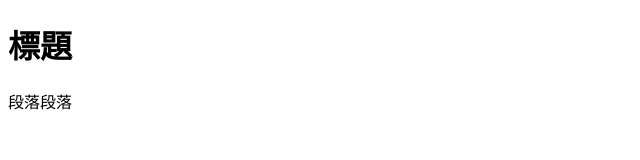
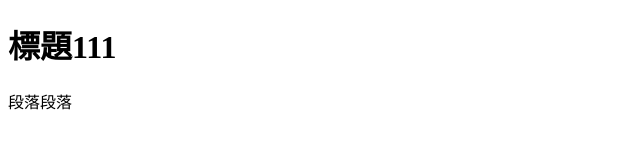
Before and after one commit to masakiLee/gitTest, a plain HTML site: page index.html in a window 1280 px wide. Shown: the full height of the page, 0-640 px from the left. Drawn offline with Linux system fonts and the light colour scheme.

Commit message:
更新title

```diff
--- a/index.html
+++ b/index.html
@@ -7,7 +7,7 @@
     <title>Document</title>
 </head>
 <body>
-    <h1>標題</h1>
+    <h1>標題111</h1>
     <p>段落段落</p>
 </body>
 </html>
```
